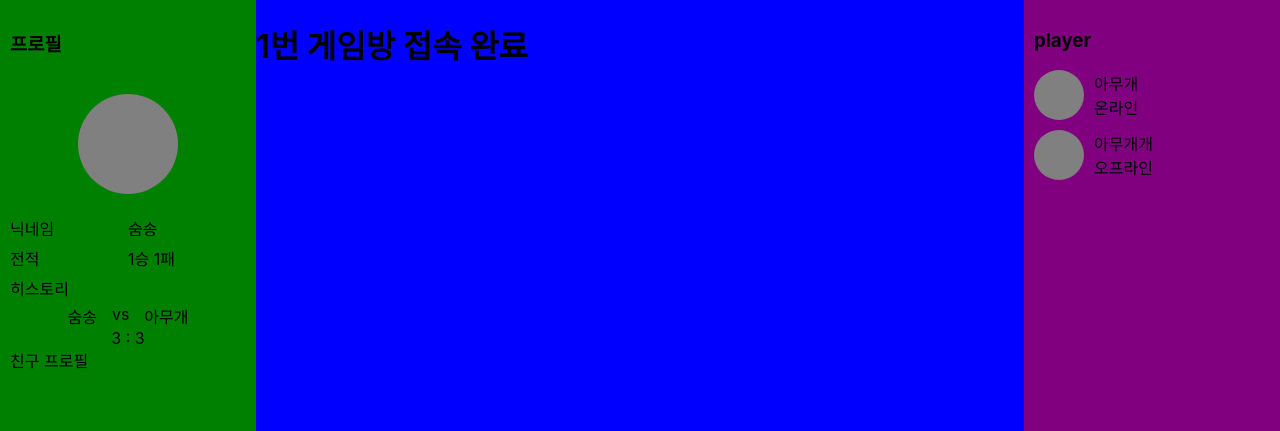
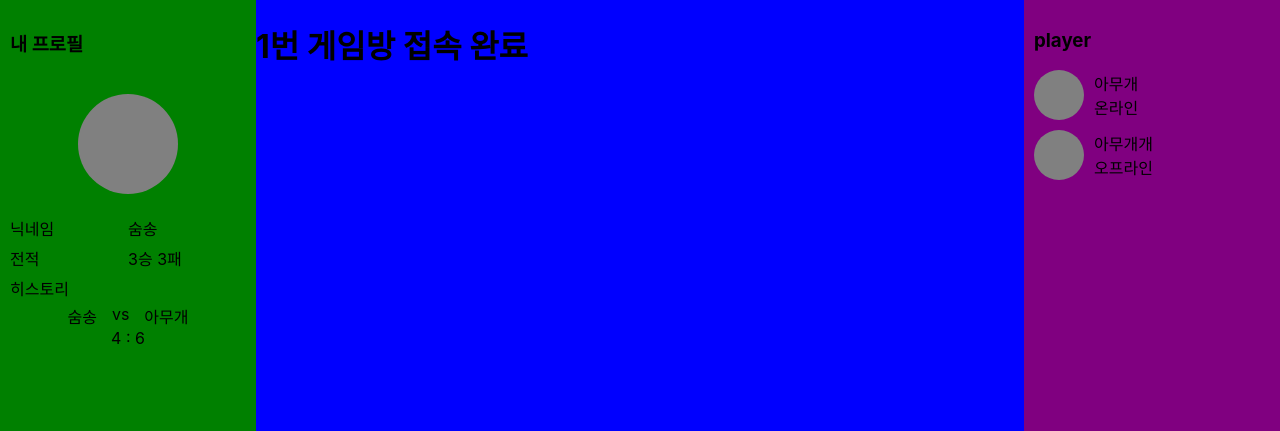
Before and after one commit to sumnii/42-pongpong-FE, a React (Vite) app: page /game/1 in a window 1280 px wide. Shown: the top 431 px of the page. Built offline with nearby package versions, Linux system fonts and the light colour scheme.

Commit message:
feat: 유저아이디에 따라 왼쪽 프로필 다른 렌더링 설정
ssia

#6

```diff
--- a/src/components/leftSide/profile/Profile.tsx
+++ b/src/components/leftSide/profile/Profile.tsx
@@ -1,10 +1,61 @@
-import React from "react";
-import * as S from "./style";
+import React from "react"
+import * as S from "./style"
 
-export default function Profile(props: { user: number }) {
+export default function Profile(props: { userId: number }) {
+  const tmpUser = [
+    {
+      id: 0,
+      nickname: "숨송",
+      status: "온라인",
+      record: {
+        win: 3,
+        lose: 1,
+      },
+      gameHistory: [
+        {
+          id: 1,
+          player1: "숨송",
+          player2: "아무개",
+          player1score: 4,
+          player2score: 6,
+        },
+      ],
+    },
+    {
+      id: 1,
+      nickname: "아무개",
+      status: "온라인",
+      record: {
+        win: 2,
+        lose: 2,
+      },
+      gameHistory: [
+        {
+          id: 1,
+          player1: "숨송",
+          player2: "아무개",
+          player1score: 4,
+          player2score: 6,
+        },
+      ],
+    },
+    {
+      id: 2,
+      nickname: "아무개개",
+      status: "오프라인",
+      record: {
+        win: 0,
+        lose: 0,
+      },
+      gameHistory: [],
+    },
+  ]
+
+  const user = tmpUser.filter((user) => user.id === props.userId)[0]
+
   return (
     <S.profileLayout>
-      <h3>프로필</h3>
+      <h3>{props.userId === 0 ? "내 프로필" : "친구 프로필"}</h3>
       <S.tmpImg />
       <S.infoWrapper>
         <S.infoLabel>
@@ -15,19 +66,27 @@ export default function Profile(props: { user: number }) {
           히스토리
         </S.infoLabel>
         <S.infoValue>
-          숨송
+          {user.nickname}
           <br />
-          1승 1패
+          {user.record.win}승 {user.record.win}패
           <br />
         </S.infoValue>
       </S.infoWrapper>
-      <S.players>
-        <S.player>숨송</S.player>
-        <S.versus>vs</S.versus>
-        <S.player>아무개</S.player>
-      </S.players>
-      <S.score>3 : 3</S.score>
-      <div>{props.user === 0 ? "내 프로필" : "친구 프로필"}</div>
+      {user.gameHistory &&
+        user.gameHistory.map((game) => {
+          return (
+            <S.historyItem key={game.id}>
+              <S.players>
+                <S.player>{game.player1}</S.player>
+                <S.versus>vs</S.versus>
+                <S.player>{game.player2}</S.player>
+              </S.players>
+              <S.score>
+                {game.player1score} : {game.player2score}
+              </S.score>
+            </S.historyItem>
+          )
+        })}
     </S.profileLayout>
-  );
+  )
 }
--- a/src/components/leftSide/profile/style.tsx
+++ b/src/components/leftSide/profile/style.tsx
@@ -1,11 +1,11 @@
-import styled from "@emotion/styled";
+import styled from "@emotion/styled"
 
 export const profileLayout = styled.div`
   display: flex;
   flex-direction: column;
 
   padding: 10px;
-`;
+`
 
 export const tmpImg = styled.div`
   width: 100px;
@@ -14,36 +14,42 @@ export const tmpImg = styled.div`
   background-color: gray;
 
   margin: 20px auto;
-`;
+`
 
 export const infoWrapper = styled.div`
   display: flex;
-`;
+`
 
 export const infoLabel = styled.span`
   width: 50%;
   line-height: 30px;
-`;
+`
 
 export const infoValue = styled.span`
   line-height: 30px;
-`;
+`
+
+export const historyItem = styled.li`
+  display: flex;
+  flex-direction: column;
+  list-type: none;
+`
 
 export const players = styled.div`
   display: flex;
   justify-content: center;
-`;
+`
 
 export const player = styled.span`
   width: 40;
   text-align: center;
-`;
+`
 
 export const versus = styled.span`
   width: 20%;
   text-align: center;
-`;
+`
 
 export const score = styled.span`
   text-align: center;
-`;
+`
```
